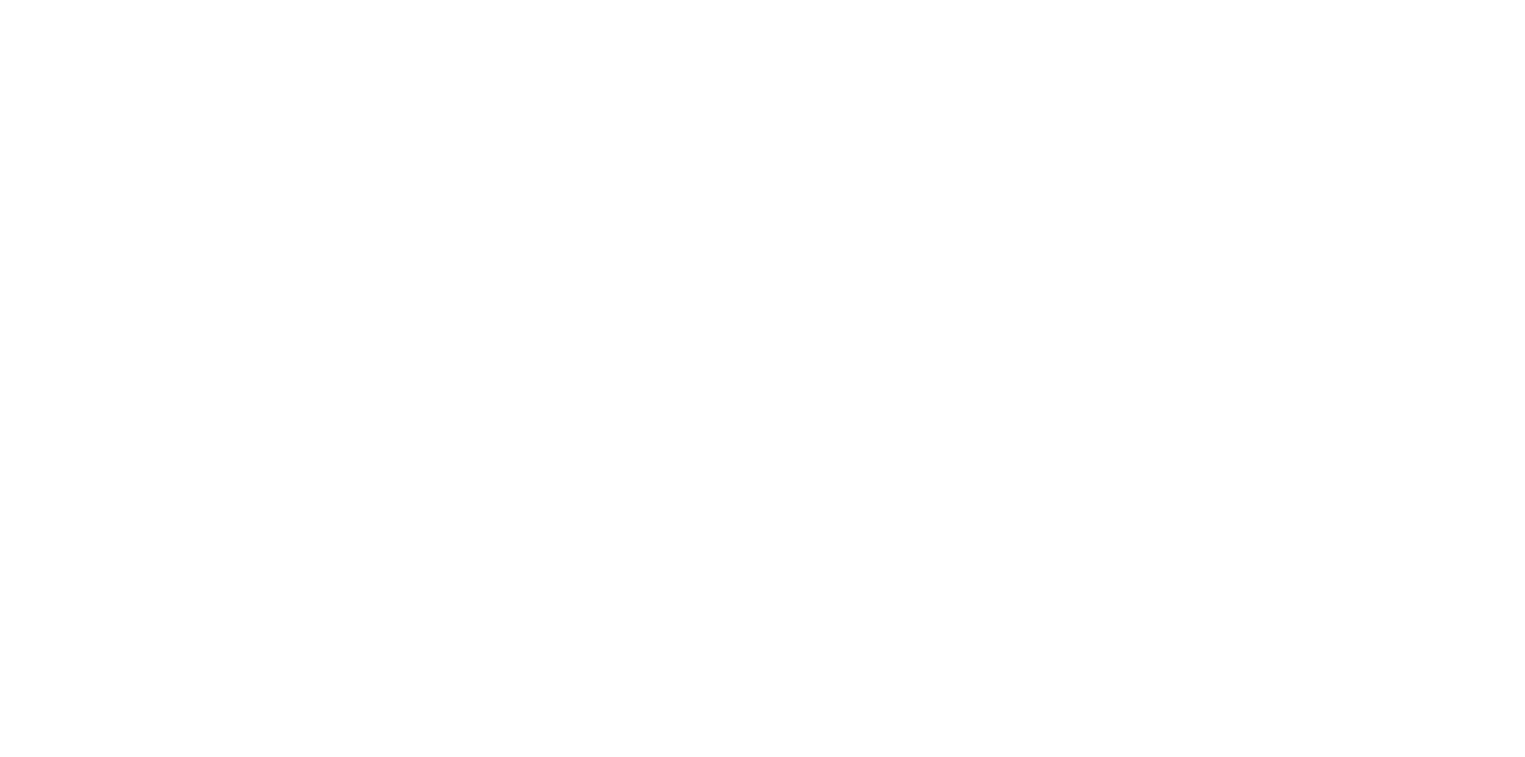
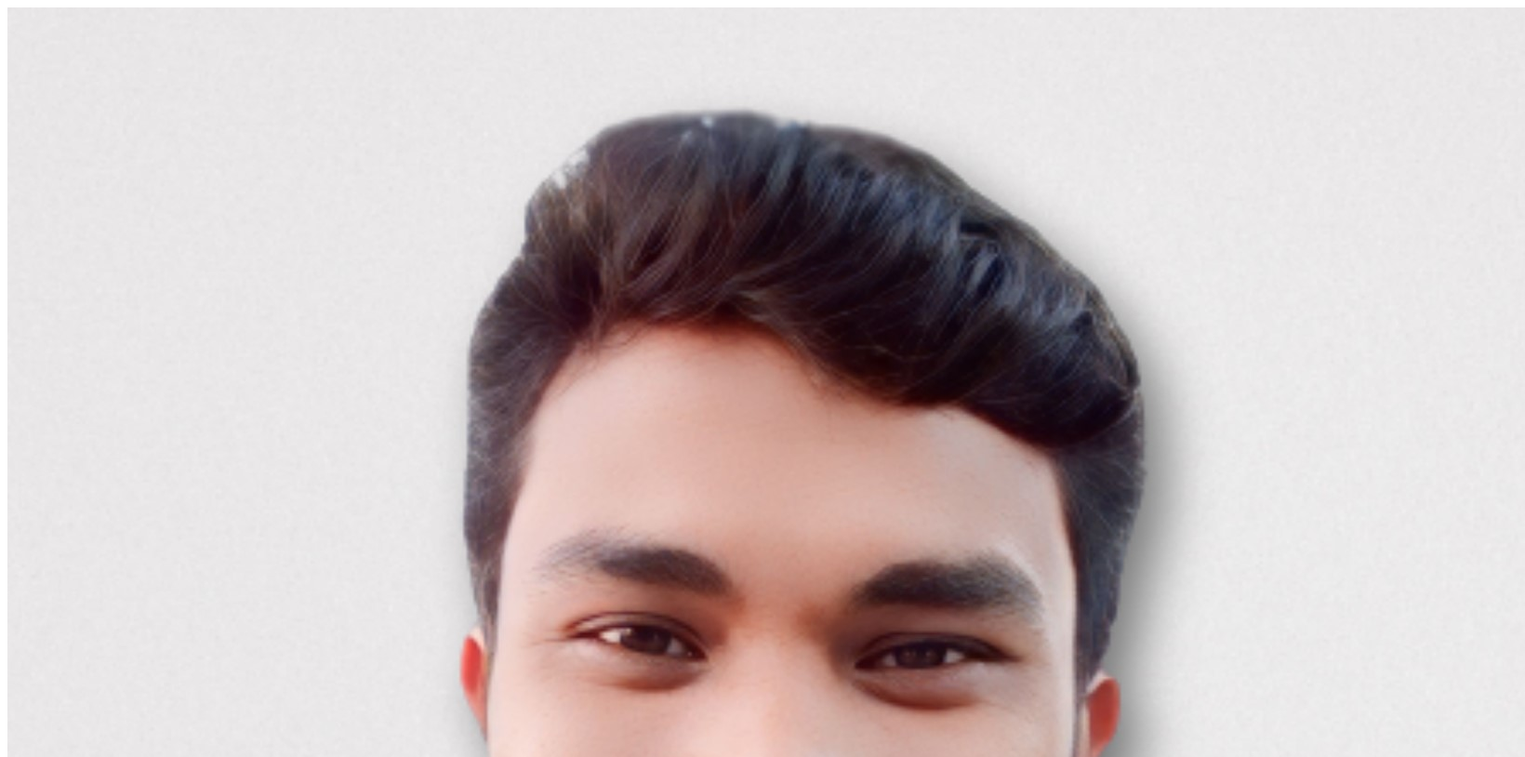
Before and after one commit to shahinsadik/cv, a plain HTML site: page index.html in a window 1280 px wide. Shown: the top 814 px of the page at 93% size, 1640 px wide, since content can reach past the window. Drawn offline with Linux system fonts and the light colour scheme.

Commit message:
2nd commit

```diff
--- a/index.html
+++ b/index.html
@@ -5,6 +5,9 @@
     <meta name="viewport" content="width=device-width, initial-scale=1.0">
     <title>CV</title>
 </head>
+    <div>
+        <img src="/image/Shahin Sadik.jpg" alt="Shahin Sadik Image">
+    </div>
 <body>
 
 </body>
```
Also changed, not shown: image/Shahin Sadik.jpg (added), 1 other file.
